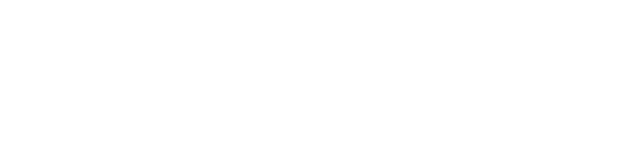
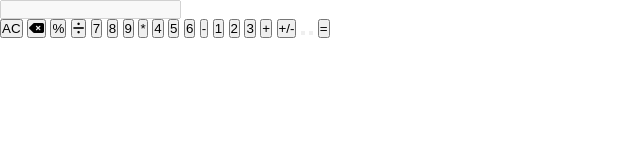
Before and after one commit to OguzhanKadakal/odin-project-calculator, a plain HTML site: page index.html in a window 1280 px wide. Shown: the whole page, without its empty margins (0-640 px from the left). Drawn offline with Linux system fonts and the light colour scheme; a web font is replaced by a local one.

Commit message:
Create html elements and structure and add fontawesome icons

```diff
--- a/index.html
+++ b/index.html
@@ -1,6 +1,7 @@
 <!DOCTYPE html>
 <html lang="en">
 <head>
+    <link rel="stylesheet" href="https://cdnjs.cloudflare.com/ajax/libs/font-awesome/6.7.2/css/all.min.css" integrity="sha512-Evv84Mr4kqVGRNSgIGL/F/aIDqQb7xQ2vcrdIwxfjThSH8CSR7PBEakCr51Ck+w+/U6swU2Im1vVX0SVk9ABhg==" crossorigin="anonymous" referrerpolicy="no-referrer" />
     <meta charset="UTF-8">
     <meta name="viewport" content="width=device-width, initial-scale=1.0">
     <meta name="description" content="An easy to use calculator with a good UI">
@@ -8,6 +9,34 @@
     <title>Calculator</title>
 </head>
 <body>
+    <div id="calculator">
+        <input id="display" type="text" disabled>
+        <div id="button-container">
+            <button id="allClear" class="btn-delete">AC</button>
+            <button id="delete" class="btn-delete"><i class="fa-solid fa-delete-left"></i></button>
+            <button id="modular" class="btn modular">%</button>
+            <button id="divide" class="btn-operator"><i class="fa-solid fa-divide"></i></button>
 
+            <button id="seven" class="btn number">7</button>
+            <button id="eight" class="btn number">8</button>
+            <button id="nine" class="btn number">9</button>
+            <button id="multiply" class="btn operator">*</button>
+
+            <button id="four" class="btn number">4</button>
+            <button id="five" class="btn number">5</button>
+            <button id="six" class="btn number">6</button>
+            <button id="subtract" class="btn operator">-</button>
+
+            <button id="one" class="btn number">1</button>
+            <button id="two" class="btn number">2</button>
+            <button id="three"class="btn number">3</button>
+            <button id="add" class="btn operator">+</button>
+
+            <button id="positiveToNegative" class="btn">+/-</button>
+            <button id="zero" class="btn number"></button>
+            <button id="decimal" class="btn decimal-symbol"></button>
+            <button id="equals" class="btn-equal">=</button>
+        </div>
+    </div>
 </body>
 </html>
```
